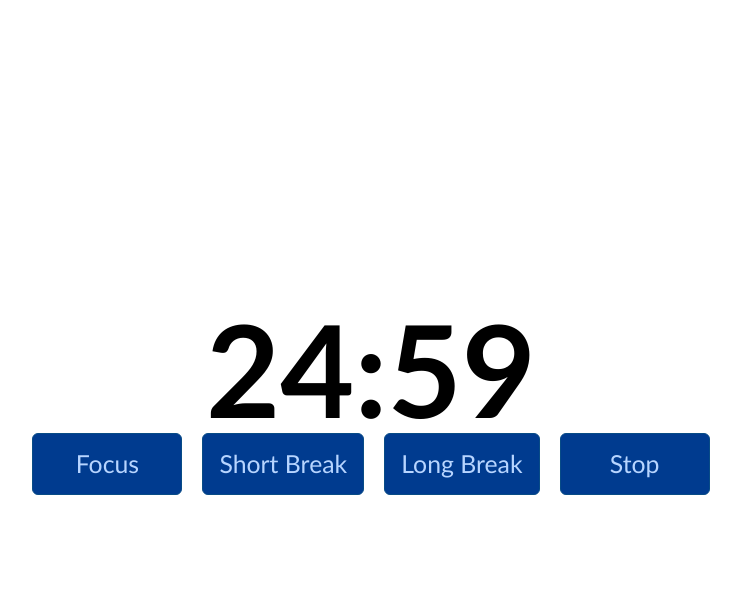
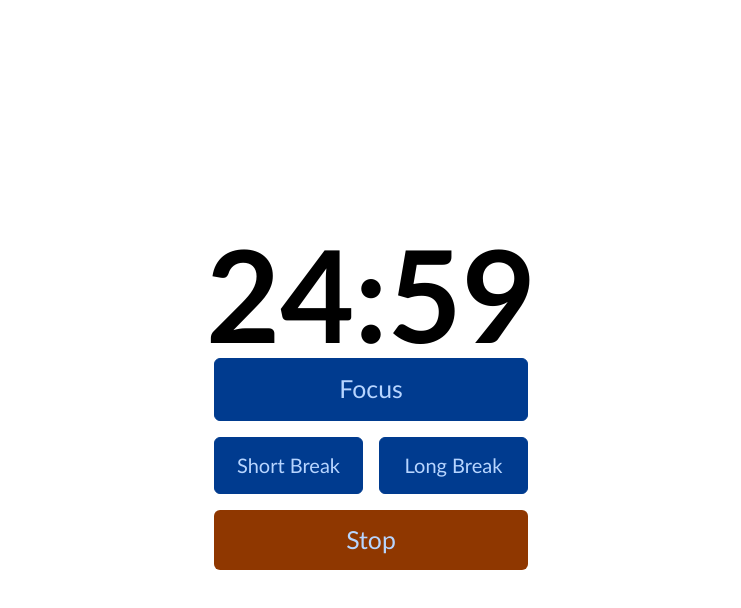
Before and after one commit to schalkburger/productivity-timer, a website built with Parcel: page index.html in a window 1280 px wide. Both pictures are taken after a click on the button "Focus". Shown: the whole page, without its empty margins (269-1010 px from the left). Built offline with nearby package versions, Linux system fonts and the light colour scheme.

Commit message:
Refinements

```diff
--- a/index.html
+++ b/index.html
@@ -12,10 +12,16 @@
       <div class="timer-container">
         <h1 class="timerPosition" id="timerPosition">25:00</h1>
         <div class="button-container">
-          <button id="focusButton" class="button">Focus</button>
-          <button id="shortBreakButton" class="button">Short Break</button>
-          <button id="longBreakButton" class="button">Long Break</button>
-          <button id="timerReset" class="button">Stop</button>
+          <div class="button-container-focus">
+            <button id="focusButton" class="button button-focus">Focus</button>
+          </div>
+          <div class="button-container-breaks">
+            <button id="shortBreakButton" class="button">Short Break</button>
+            <button id="longBreakButton" class="button">Long Break</button>
+          </div>
+          <div class="button-container-stop">
+            <button id="timerReset" class="button button-stop">Stop</button>
+          </div>
         </div>
       </div>
       <audio id="buzzersound" preload="auto">
@@ -24,8 +30,6 @@
         Your browser does not support the audio element.
       </audio>
     </div>
-    <!-- <script type="module" src="script.js"></script> -->
-    <!-- <script src="countdown.js"></script> -->
-    <script src="timer-refactor.js"></script>
+    <script src="timer.js"></script>
   </body>
 </html>
--- a/style.css
+++ b/style.css
@@ -1,3 +1,14 @@
+:root {
+  --color-white: #fff;
+  --color-button-background-default: #003b8f;
+  --color-button-background-default-hover: #0a3c81;
+  --color-button-background-focus: #003b8f;
+  --color-button-background-focus-hover: #0a3c81;
+  --color-button-background-stop: #8f3700;
+  --color-button-background-stop-hover: #812d00;
+  --color-button-text-default: #b7d5ff;
+}
+
 html {
   line-height: 1.15;
   -webkit-text-size-adjust: 100%;
@@ -58,9 +69,24 @@ p {
   padding: 0 1rem;
 }
 
+.timerPosition {
+  font-weight: bold;
+}
+
 section {
   display: flex;
   margin-top: 2rem;
+}
+
+.button-container {
+  display: flex;
+  flex-direction: column;
+  gap: 1rem;
+}
+
+.button-container > div {
+  display: flex;
+  flex-basis: 100%;
 }
 
 button {
@@ -70,16 +96,38 @@ button {
   margin: 0 0.5rem;
   cursor: pointer;
   border-radius: 6px;
-  background: #003b8f;
-  color: #b7d5ff;
-  border: 1px solid #084c86;
+  background: var(--color-button-background-default);
+  color: var(--color-button-text-default);
+  border: 1px solid var(--color-button-background-default);
   padding: 1rem;
   transition: background 100ms ease-in-out;
-  min-width: 150px;
+  width: 100%;
 }
 
 button:hover {
-  background: #0a3c81;
+  background: var(--color-button-background-default-hover);
+}
+
+.button-stop {
+  background: var(--color-button-background-stop);
+  border: 1px solid var(--color-button--background-stop);
+}
+
+.button-stop:hover {
+  background: var(--color-button-background-stop-hover);
+}
+
+.button-focus {
+  background: var(--color-button-background-focus);
+  border: 1px solid var(--color-button-background-focus);
+}
+
+.button-focus:hover {
+  background: var(--color-button-background-focus-hover);
+}
+
+.button-container-breaks button {
+  font-size: 1.25rem;
 }
 
 .fadeIn {
--- a/timer-refactor.js
+++ b/timer.js
@@ -14,9 +14,25 @@ const focusTimeUpText = "Your focus time is up. Take a break.";
 const shortBreakOverText = "Your short break is over.";
 const longBreakOverText = "Your long break is over.";
 
+// Sound functions
+const sound = document.getElementById("buzzersound");
+sound.autoplay = false;
+sound.loop = false;
+
+function playSound() {
+  sound.currentTime = 0; // Reset the audio to the beginning
+  sound.play();
+}
+
 // Function to update document title
 function updateDocumentTitle(minutes, seconds) {
-  document.title = `${minutes.toString().padStart(2, "0")}:${seconds.toString().padStart(2, "0")}`;
+  if (minutes !== undefined && seconds !== undefined) {
+    const formattedMinutes = minutes.toString().padStart(2, "0");
+    const formattedSeconds = seconds.toString().padStart(2, "0");
+    document.title = `${formattedMinutes}:${formattedSeconds}`;
+  } else {
+    document.title = currentTimerType;
+  }
 }
 
 // Function to start the timer
@@ -24,18 +40,19 @@ function startTimer(minutes, seconds, completionText) {
   clearInterval(interval); // Clear any existing interval
   currentTimerType = completionText;
   let totalSeconds = minutes * 60 + seconds;
-  updateDocumentTitle(minutes, seconds); // Update document title with initial countdown
+  updateDocumentTitle(minutes, seconds);
   interval = setInterval(() => {
     const minutesLeft = Math.floor(totalSeconds / 60);
     const secondsLeft = totalSeconds % 60;
 
     timerElement.textContent = `${minutesLeft.toString().padStart(2, "0")}:${secondsLeft.toString().padStart(2, "0")}`;
-    updateDocumentTitle(minutesLeft, secondsLeft); // Update document title with countdown
+    updateDocumentTitle(minutesLeft, secondsLeft);
 
     if (totalSeconds <= 0) {
       clearInterval(interval);
-      updateDocumentTitle(0, 0); // Reset document title to display completion text
-      // You can add additional actions here when the timer reaches zero
+      updateDocumentTitle(currentTimerType); // Update document title with completion text
+      playSound(); // Play sound when timer is finished
+      // Additional actions here when the timer reaches zero
     }
 
     totalSeconds--;
@@ -57,21 +74,7 @@ document.getElementById("longBreakButton").addEventListener("click", () => {
 
 document.getElementById("timerReset").addEventListener("click", () => {
   clearInterval(interval); // Clear the interval to stop the timer
-  currentTimerType = null;
-  updateDocumentTitle(0, 0); // Reset document title
+  currentTimerType = "Productivity Timer";
+  updateDocumentTitle("Productivity Timer"); // Set title to "Productivity Timer"
   timerElement.textContent = "25:00";
 });
-
-// Additional styling or features can be added as needed
-
-// Sound functions
-
-const sound = document.getElementById("buzzersound");
-/* Make sure our sound will not autoplay or loop */
-sound.autoplay = false;
-sound.loop = false;
-// Play sound when timer is finished
-function finish() {
-  /* Play the buzzer sound */
-  sound.play();
-}
```
